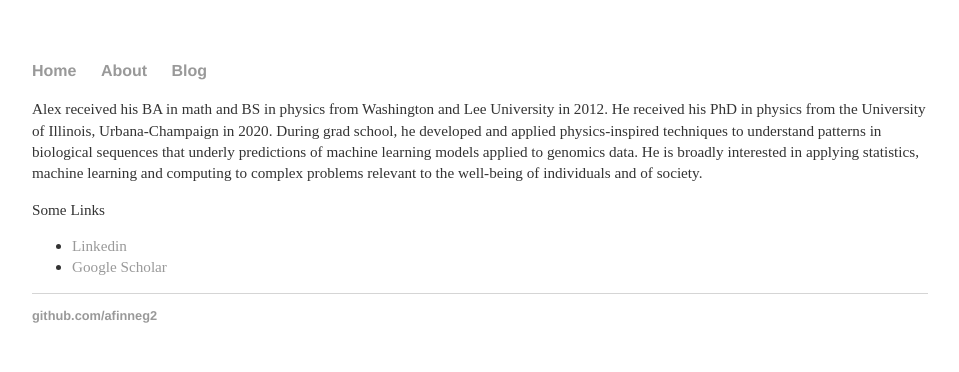
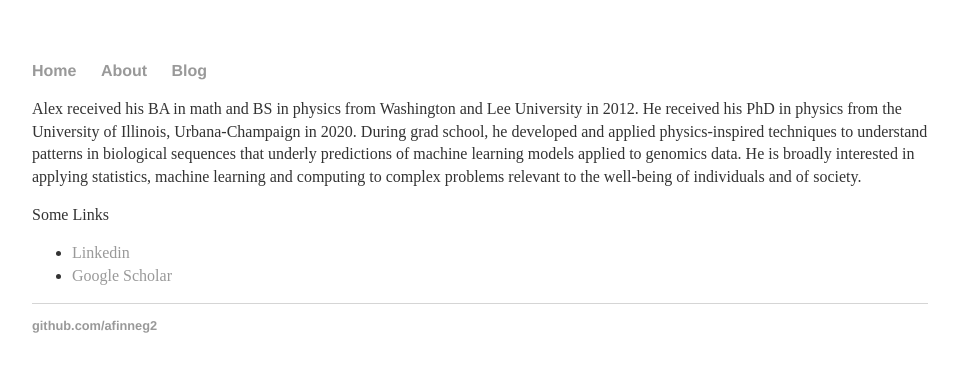
Before and after one commit to afinneg2/afinneg2.github.io, a Jekyll site: the page built from about/index.md, in a window 1280 px wide. Shown: the top 372 px of the page, without its empty margins (160-1119 px from the left). Built offline with Jekyll 4.4.1, drawn with Linux system fonts in a browser that asks for light colours.

Commit message:
minor change

```diff
--- a/css/main.css
+++ b/css/main.css
@@ -3,7 +3,7 @@
 a { text-decoration: none; color: #999; }
 a:hover { text-decoration: underline; }
 
-p, ul { font-size: 0.95em; line-height: 1.4em; color: #333; }
+p, ul { font-size: 1.0em; line-height: 1.4em; color: #333; }
 
 h1, h2, h3, h4 { font-family: 'Helvetica', 'Arial', 'Sans-Serif'; }
 h1 { font-size: 3em;  }
```
